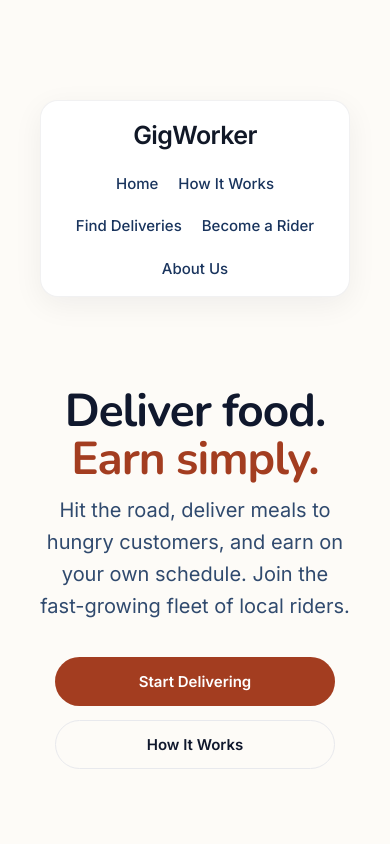
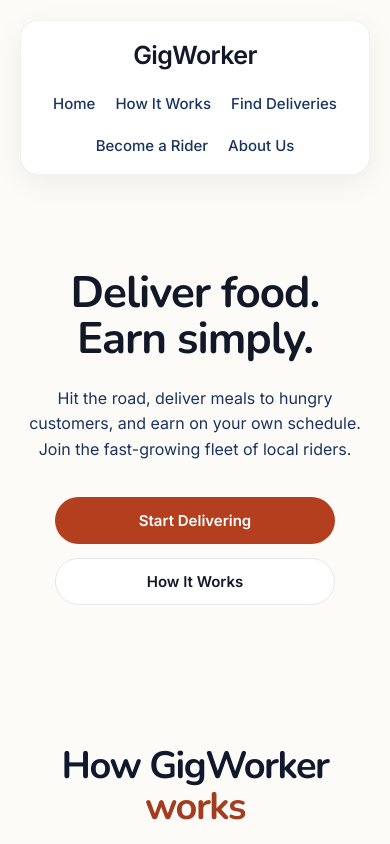
Before and after one commit to ShubhamMali-tech/Gig-Worker, a React (Vite) app: page / in a window 390 px wide. Shown: the top 844 px of the page. Built offline with nearby package versions, Linux system fonts and the light colour scheme.

Commit message:
remove extra space between navbar, hero text

```diff
--- a/src/App.css
+++ b/src/App.css
@@ -1,24 +1,4 @@
 .app {
+  width: 100%;
   text-align: center;
-  padding: 80px 20px;
 }
-
-.app h1 {
-  font-size: 48px;
-  margin-bottom: 20px;
-}
-
-.app p {
-  font-size: 20px;
-  margin: 10px 0;
-}
-
-.buttons {
-  margin-top: 30px;
-}
-
-.buttons button {
-  padding: 12px 20px;
-  margin: 0 8px;
-  cursor: pointer;
-}
--- a/src/components/Hero.css
+++ b/src/components/Hero.css
@@ -1,52 +1,60 @@
 .hero {
-  min-height: 70vh;
+  min-height: auto;
 
   display: flex;
   align-items: center;
   justify-content: center;
 
-  padding: 100px 20px;
+  padding: 105px 20px 80px;
 }
 
 .hero-content {
+  width: 100%;
   max-width: 850px;
   text-align: center;
+}
+
+.hero-label {
+  margin-bottom: 18px;
+
+  font-size: 13px;
+  font-weight: 600;
+  letter-spacing: 2px;
+  color: #777;
 }
 
 .hero h1 {
   margin: 0;
 
-  font-size: 72px;
+  font-size: 64px;
   line-height: 1.05;
   letter-spacing: -2px;
 
-  color: var(--text-h);
-}
-
-.hero h1 span {
-  color: #a33d20;
+  color: #111827;
 }
 
 .hero-description {
   max-width: 650px;
-  margin: 28px auto 0;
+
+  margin: 24px auto 0;
 
   font-size: 18px;
   line-height: 1.6;
 
-  color: var(--text);
+  color: #19345d;
 }
 
 .hero-buttons {
   display: flex;
   justify-content: center;
+  align-items: center;
+
   gap: 14px;
-
-  margin-top: 35px;
+  margin-top: 34px;
 }
 
 .hero-buttons button {
-  padding: 14px 26px;
+  padding: 13px 24px;
 
   border-radius: 999px;
   border: 1px solid transparent;
@@ -63,14 +71,14 @@
 }
 
 .primary-button {
-  background: #a33d20;
+  background: #b33f1f;
   color: #ffffff;
 }
 
 .secondary-button {
-  background: transparent;
-  color: var(--text-h);
-  border-color: var(--border) !important;
+  background: #ffffff;
+  color: #111827;
+  border-color: #e5e7eb !important;
 }
 
 .hero-buttons button:hover {
@@ -78,21 +86,20 @@
 }
 
 .primary-button:hover {
-  background: #8f341b;
+  background: #a2381c;
 }
 
 .secondary-button:hover {
-  background: var(--accent-bg);
+  background: #fafafa;
 }
 
 @media (max-width: 768px) {
   .hero {
-    min-height: 60vh;
-    padding: 70px 20px;
+    padding: 75px 20px 60px;
   }
 
   .hero h1 {
-    font-size: 46px;
+    font-size: 44px;
     letter-spacing: -1px;
   }
 
@@ -103,6 +110,7 @@
   .hero-buttons {
     flex-direction: column;
     align-items: stretch;
+
     max-width: 280px;
     margin-left: auto;
     margin-right: auto;
```
